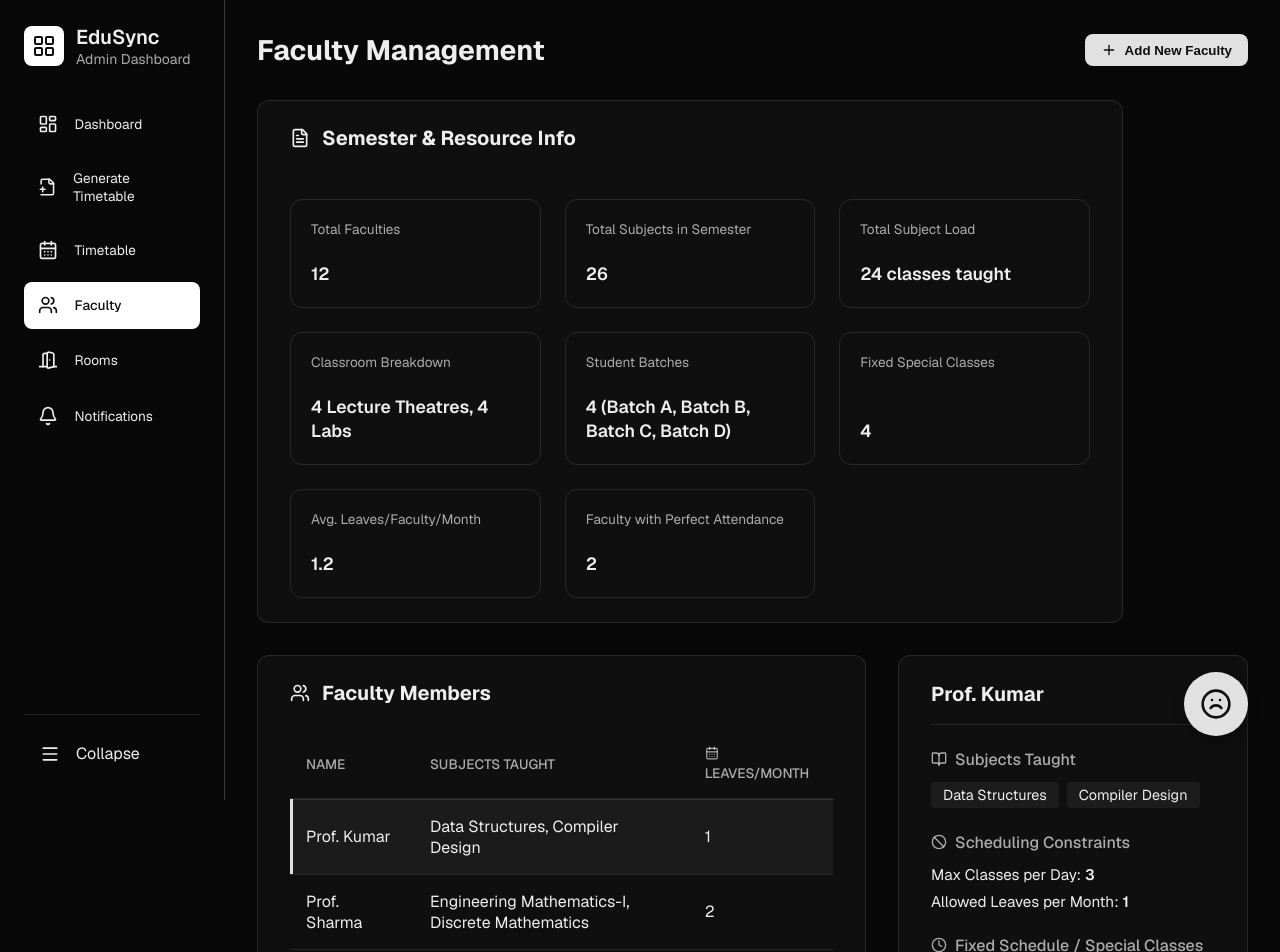
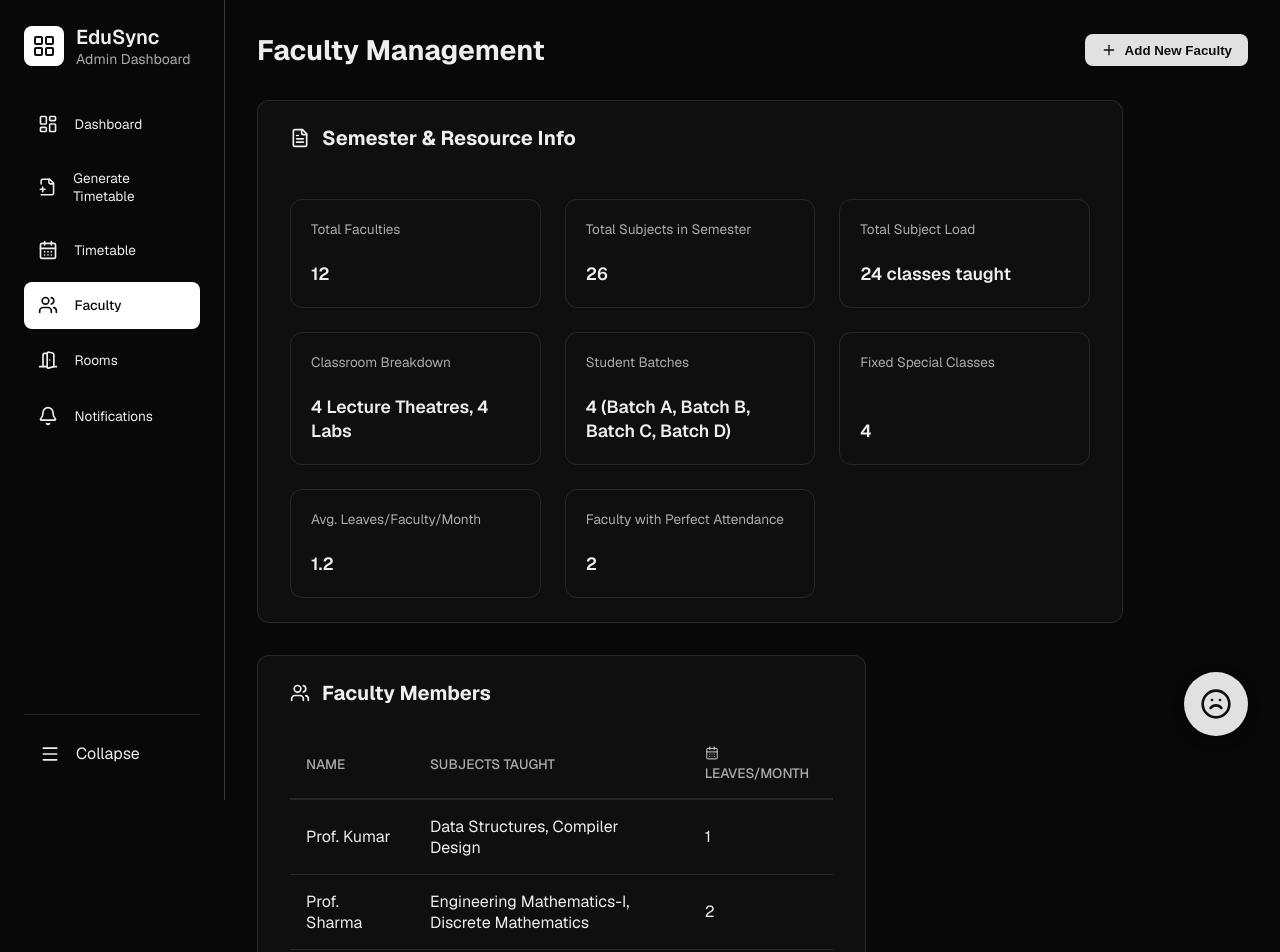
Before and after one commit to Shourya523/EduSch-Frontend, a React (Vite) app: page /admin-faculty in a window 1280 px wide. Shown: the top 952 px of the page. Built offline with nearby package versions, Linux system fonts and the light colour scheme.

Commit message:
Remover prof. kumar glitch

```diff
--- a/src/Pages/Faculty.jsx
+++ b/src/Pages/Faculty.jsx
@@ -124,7 +124,7 @@ const InfoItem = ({ label, value }) => (
 
 export default function Faculty() {
     // State to track the currently selected faculty for details view
-    const [selectedFaculty, setSelectedFaculty] = useState(facultyList[0]);
+    const [selectedFaculty, setSelectedFaculty] = useState(null);
 
     // Enhanced data for the info grid
     const lectureTheatres = classrooms.filter(c => c.startsWith('LT')).length;
```
